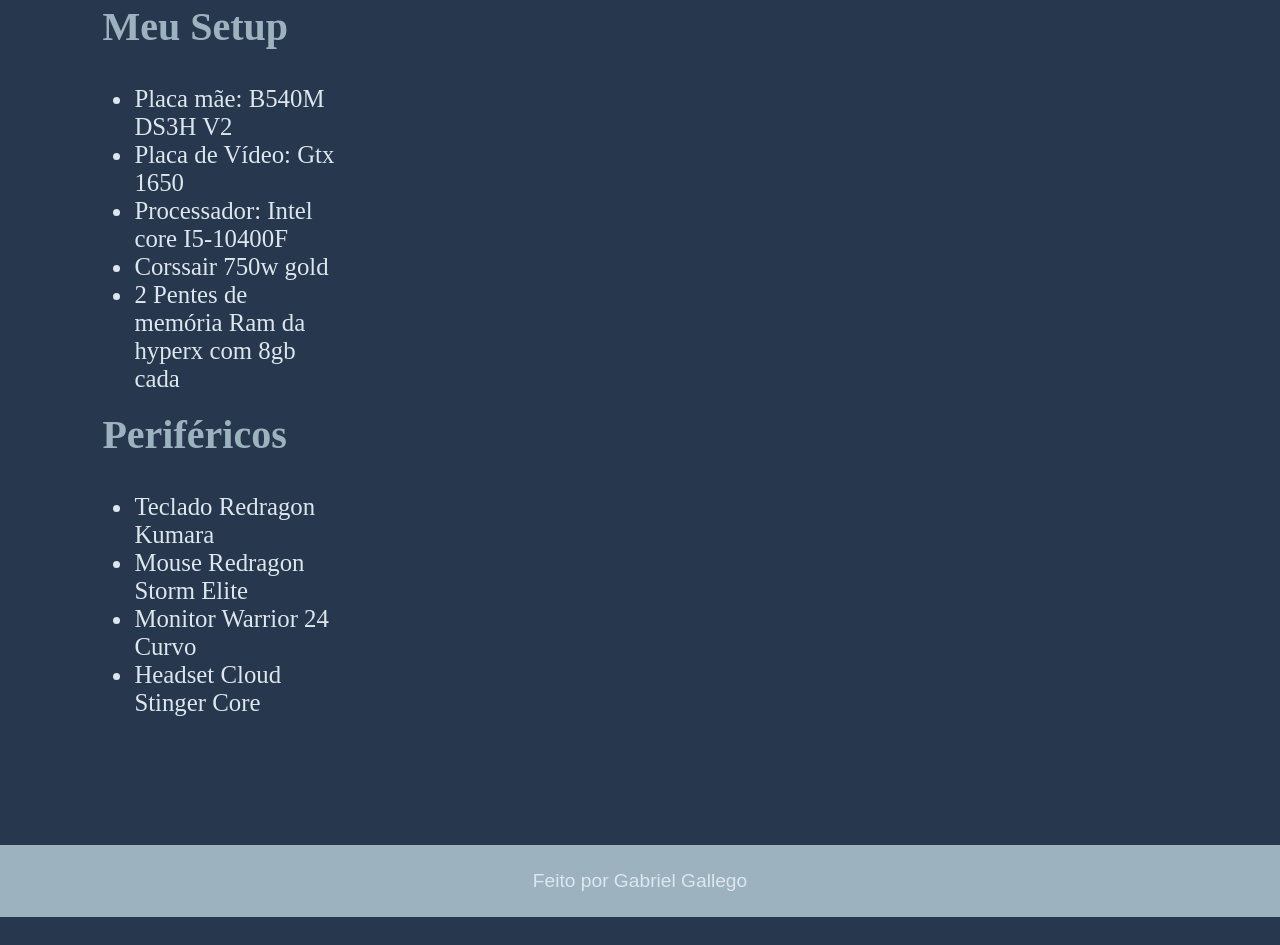
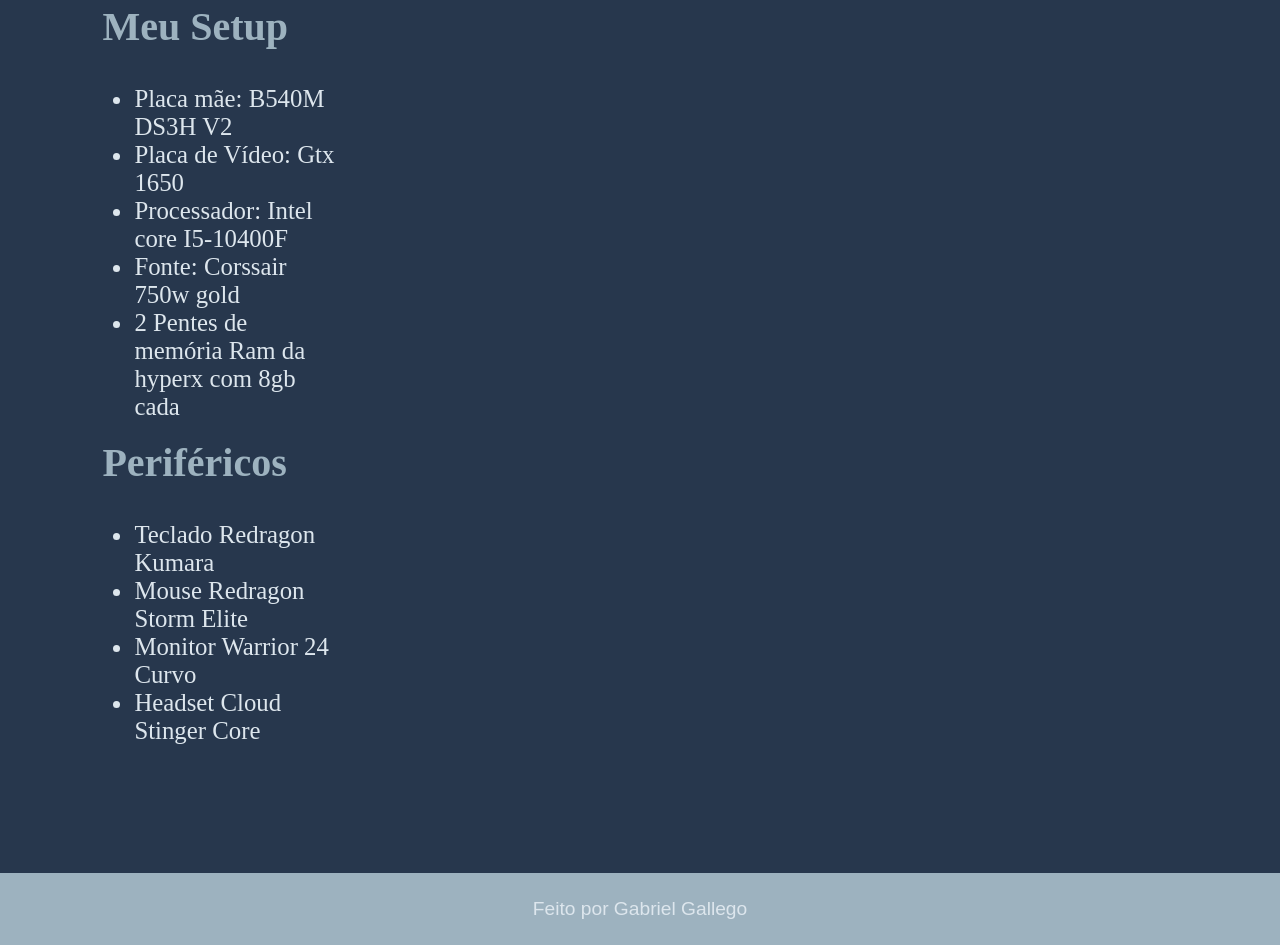
Before and after one commit to gabriel-galleg0/Portifolio, a plain HTML site: page about.html in a window 1280 px wide. Shown: the part 1493-2438 px from the top of the page. Before the commit the page ends 2410 px from the top, so only its background shows below. Drawn offline with Linux system fonts and the light colour scheme.

Commit message:
Update about.html

```diff
--- a/about.html
+++ b/about.html
@@ -43,7 +43,7 @@
                 <li><a class="linkshardware" href="https://www.gigabyte.com/br/Motherboard/B450M-DS3H-V2-rev-1x#kf">Placa mãe: B540M DS3H V2</a> </li>
                 <li><a class="linkshardware" href="https://www.gigabyte.com/br/Graphics-Card/GV-N1656OC-4GD-rev-10#kf">Placa de Vídeo: Gtx 1650</a></li>
                 <li><a class="linkshardware" href="https://www.intel.com.br/content/www/br/pt/products/sku/199278/intel-core-i510400f-processor-12m-cache-up-to-4-30-ghz/specifications.html">Processador: Intel core I5-10400F</a></li>
-                <li><a class="linkshardware" href="https://www.corsair.com/es/pt/p/psu/cp-9020155-ww/rmx-white-series-rm750x-750-watt-80-plus-gold-certified-fully-modular-psu-ww-cp-9020155-ww">Corssair 750w gold</a></li>
+                <li><a class="linkshardware" href="https://www.corsair.com/es/pt/p/psu/cp-9020155-ww/rmx-white-series-rm750x-750-watt-80-plus-gold-certified-fully-modular-psu-ww-cp-9020155-ww">Fonte: Corssair 750w gold</a></li>
                <li><a class="linkshardware" href="https://www.kingston.com/br/memory/gaming/kingston-fury-beast-ddr4-memory">2 Pentes de memória Ram da hyperx com 8gb cada </a></li>
             </ul>
 <br>
```
